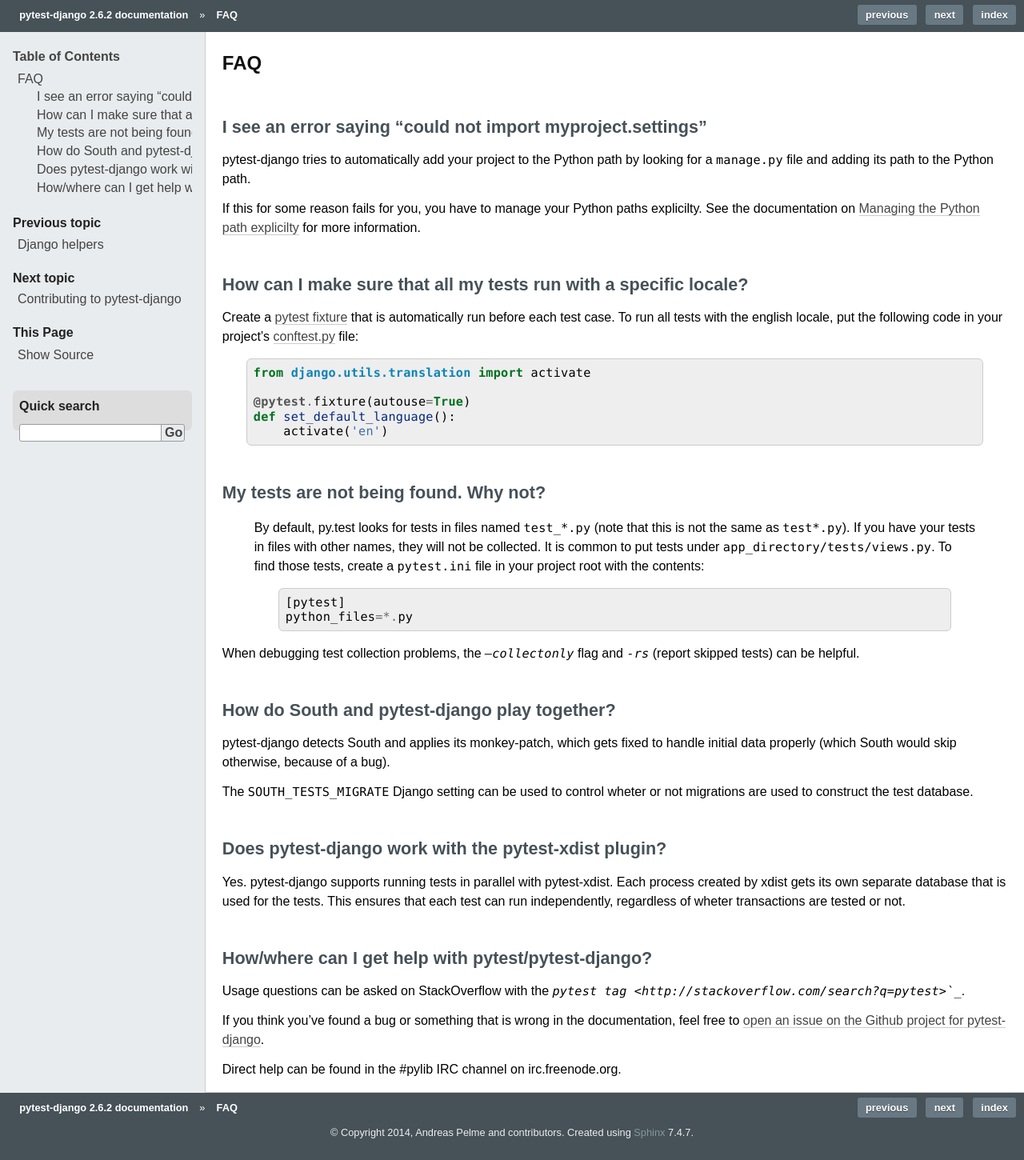
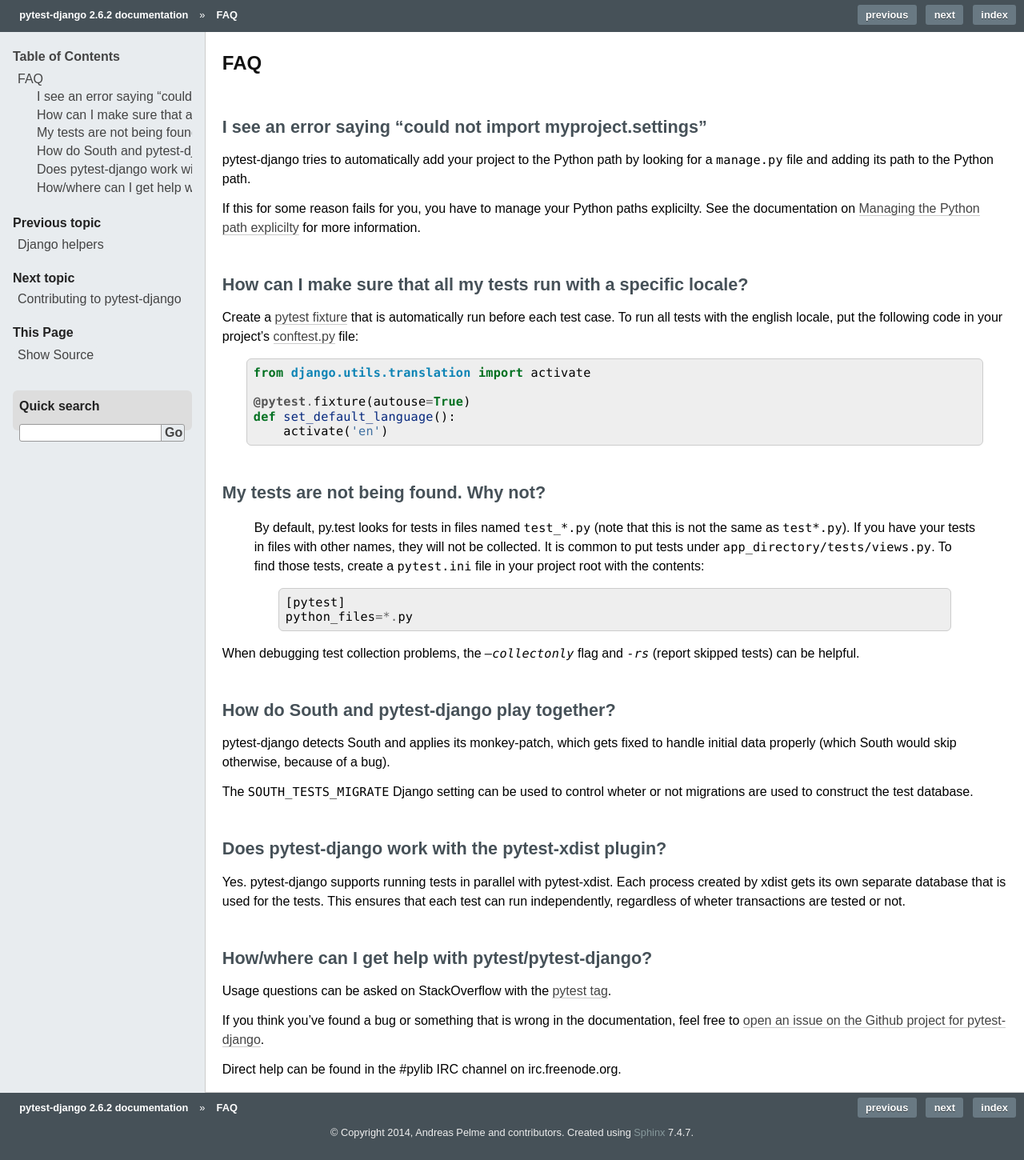
Before and after one commit to pytest-dev/pytest-django, a Sphinx documentation site: the page built from docs/faq.rst, in a window 1280 px wide. Shown: the whole page at 80% size. Built offline with Sphinx 7.4.7, drawn with Linux system fonts in a browser that asks for light colours.

Commit message:
Fixed link syntax in FAQs question

```diff
--- a/docs/faq.rst
+++ b/docs/faq.rst
@@ -67,7 +67,7 @@
 ---------------------------------------------------
 
 Usage questions can be asked on StackOverflow with the `pytest tag
-<http://stackoverflow.com/search?q=pytest>`_`.
+<http://stackoverflow.com/search?q=pytest>`_.
 
 If you think you've found a bug or something that is wrong in the
 documentation, feel free to `open an issue on the Github project for
```
